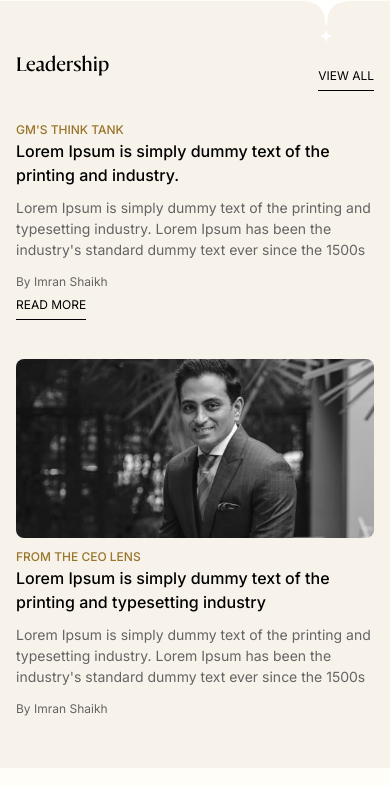
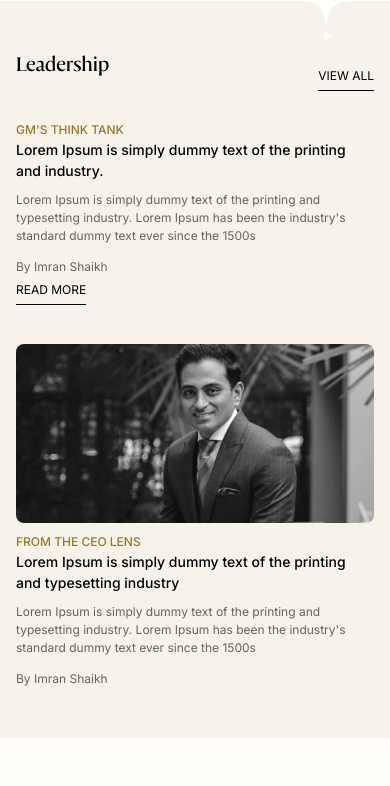
Before and after one commit to manojbhandi/soh, a Next.js app: page / in a window 390 px wide. Shown: the part 1000-1786 px from the top of the page. Built offline with nearby package versions, Linux system fonts and the light colour scheme.

Commit message:
mobile font size decrease of article card

```diff
--- a/components/Ui/Cards/Article/ArticleShortPara.jsx
+++ b/components/Ui/Cards/Article/ArticleShortPara.jsx
@@ -1,7 +1,7 @@
 
 const ArticleShortPara = ({articleShortPara, paraStyle}) => {
   return (
-    <p className={`overflow-hidden text-ellipsis line-clamp-3 mb-[10px] xl:!mb-[.5vw] ${paraStyle ? paraStyle : ''}`}>
+    <p className={`overflow-hidden text-ellipsis line-clamp-3 mb-[10px] text-[12px] sm:text-[14px] xl:!mb-[.5vw] ${paraStyle ? paraStyle : ''}`}>
       {articleShortPara && articleShortPara}
     </p>
   )
--- a/components/Ui/Cards/Article/ArticleTitle.jsx
+++ b/components/Ui/Cards/Article/ArticleTitle.jsx
@@ -5,7 +5,7 @@ const ArticleTitle = ({articleSubCategory, articleTitle, customClass}) => {
     <div>
       <span className={`block text-[#99742B] font-medium text-[12px] xl:mb-[0.521vw] xl:text-[0.729vw] uppercase`}>{articleSubCategory && articleSubCategory}</span>
       <h6
-      className={`text-mainBlack font-medium overflow-hidden text-ellipsis line-clamp-2 text-[16px] xl:text-[1.042vw] mb-[10px] xl:mb-[0.521vw] ${
+      className={`text-mainBlack font-medium overflow-hidden text-ellipsis line-clamp-2 sm:text-[16px] xl:text-[1.042vw] mb-[10px] xl:mb-[0.521vw] ${
         customClass && customClass
       }`}
     >
```
